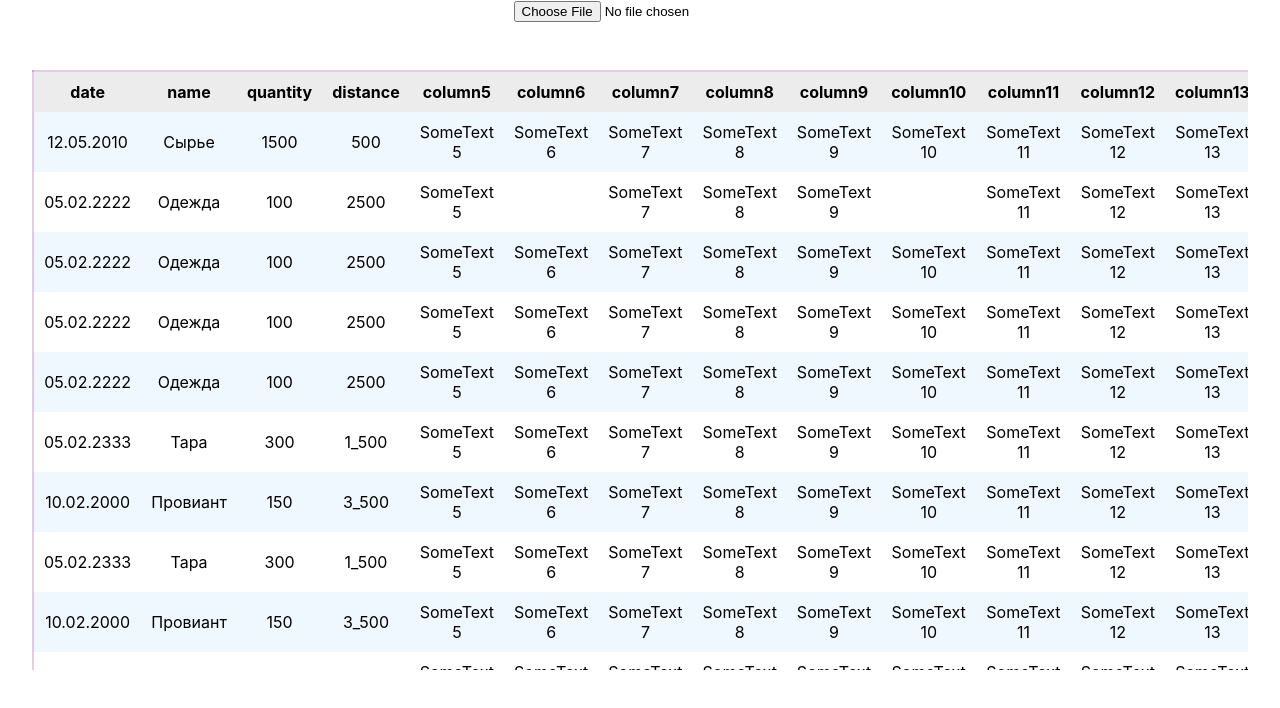
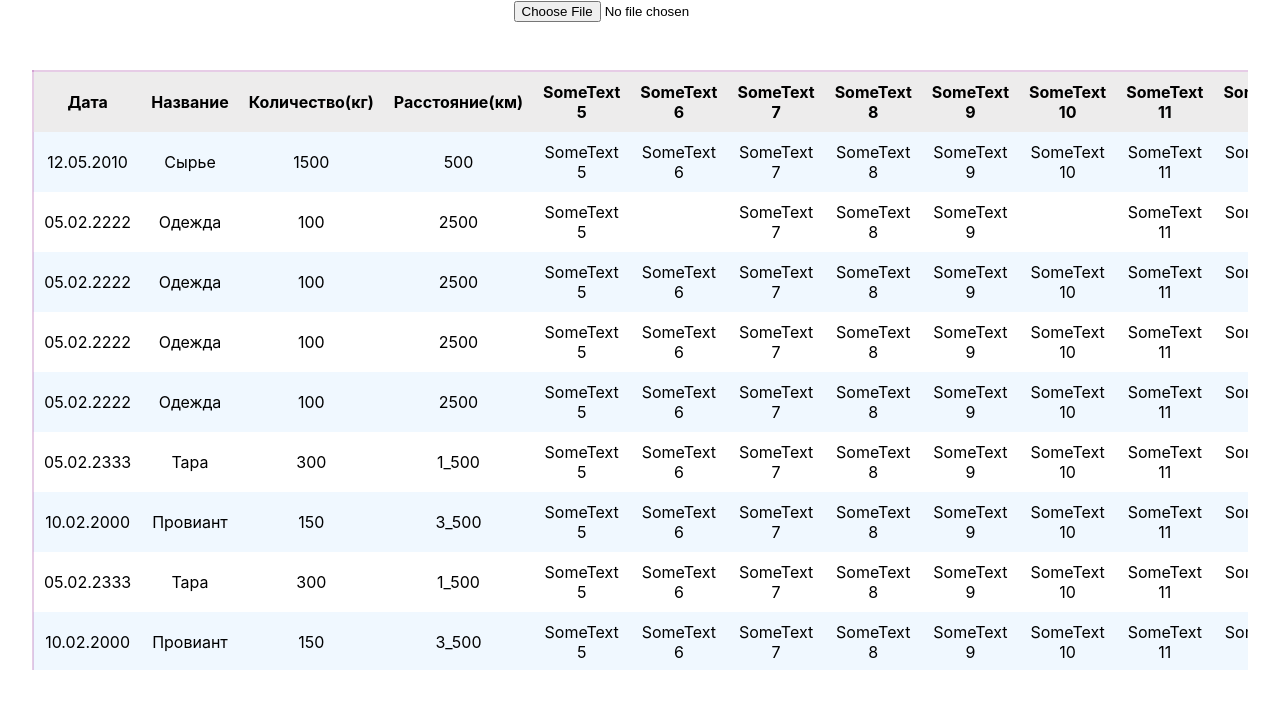
Before and after one commit to SashaZaicev/info-table-json, a React (Create React App) app: page / in a window 1280 px wide. Shown: the top 708 px of the page. Built offline with nearby package versions, Linux system fonts and the light colour scheme.

Commit message:
fixed Types Tables

```diff
--- a/src/Components/Table.tsx
+++ b/src/Components/Table.tsx
@@ -4,19 +4,18 @@ import {TableType} from "../state/tablesReducer";
 
 type TablePropsTypes = {
     dataUrl: TableType[]
-    length?: number
 }
 
-
-const Table: React.FC<any> = ({dataUrl}) => {
+const Table: React.FC<TablePropsTypes> = ({dataUrl}) => {
     // entries
-    const firstObj = dataUrl.length ? dataUrl[0] : dataUrl;
-    const tableHeader = Object.keys(firstObj.columnsName).map((header: string, index) => {
-        return <th key={index + header} className={style.headerT}>{header}</th>
+    const [firstDataItem] = dataUrl;
+    const tableHeader = Object.entries(firstDataItem.columnsName).map((header, index) => {
+        const titleHeader = header[1]
+        return <th key={index + header[0]} className={style.headerT}>{titleHeader}</th>
     })
-    const tableBody = firstObj.data.map((el: Object) => {
+    const tableBody = firstDataItem.data.map((el) => {
             return <tr>
-                {Object.values(el).map((value: string, index) => (
+                {Object.values(el).map((value, index) => (
                     <td key={index + value}>{value}</td>
                 ))}
             </tr>
```
Also changed, not shown: src/state/tablesReducer.ts (+5 -9 lines).
